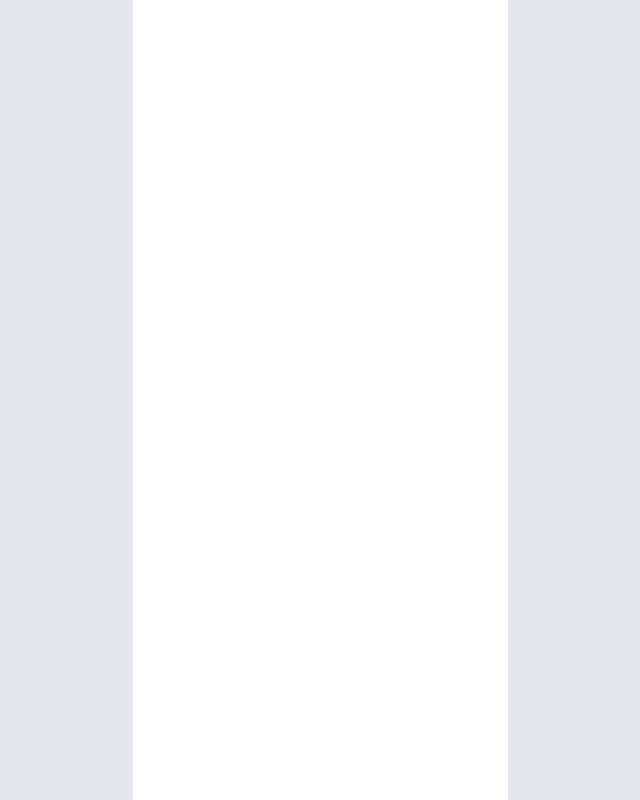
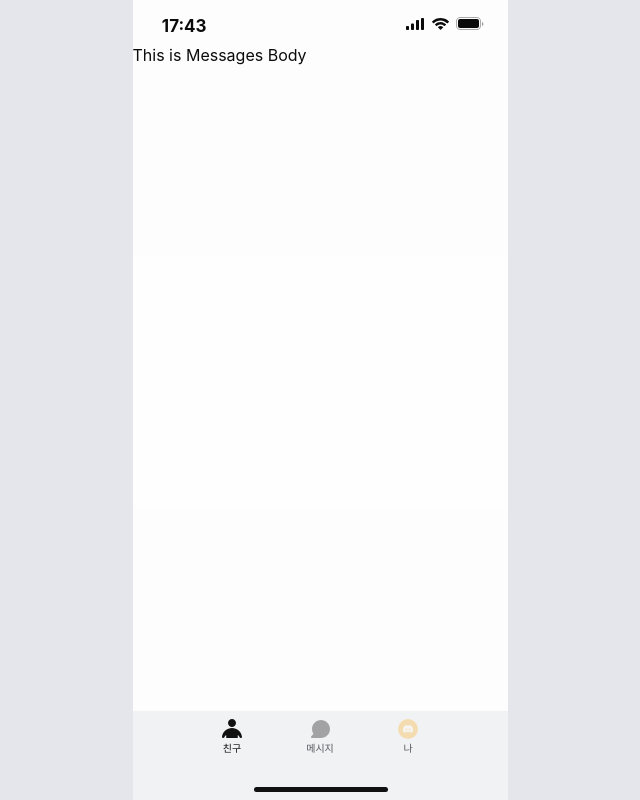
Before and after one commit to CEOS-Developers/react-messenger-19th, a React (Create React App) app: page /messages in a window 1280 px wide. Before the commit this address had no page. Shown: the whole page, without its empty margins (320-960 px from the left). Built offline with nearby package versions, Linux system fonts and the light colour scheme; a web font is replaced by a local one.

Commit message:
Feat : make each page routing in app.tsx

```diff
--- a/src/App.tsx
+++ b/src/App.tsx
@@ -6,6 +6,8 @@ import { RecoilRoot } from 'recoil';
 import { BrowserRouter, Routes, Route } from 'react-router-dom';
 import CommonLayout from '@pages/CommonLayout';
 import Friends from '@pages/Friends';
+import Messages from '@pages/Messages';
+import Profile from '@pages/Profile';
 
 function App() {
   return (
@@ -16,6 +18,8 @@ function App() {
           <Routes>
             <Route path="/" element={<CommonLayout />}>
               <Route index={true} element={<Friends />}></Route>
+              <Route path="messages" element={<Messages />}></Route>
+              <Route path="profile" element={<Profile />}></Route>
             </Route>
             <Route path="/chat" element={<ChatMain />} />
           </Routes>
--- /dev/null
+++ b/src/components/non-fixed/MessageBody/MessageBody.tsx
@@ -0,0 +1,14 @@
+import styled from 'styled-components';
+
+const StyledMessageBody = styled.section`
+  flex-grow: 1;
+  overflow-y: scroll;
+`;
+
+export default function MessageBody() {
+  return (
+    <StyledMessageBody className="scroll-box">
+      This is Messages Body
+    </StyledMessageBody>
+  );
+}
--- /dev/null
+++ b/src/components/non-fixed/ProfileBody/ProfileBody.tsx
@@ -0,0 +1,14 @@
+import styled from 'styled-components';
+
+const StyledProfileBody = styled.section`
+  flex-grow: 1;
+  overflow-y: scroll;
+`;
+
+export default function ProfileBody() {
+  return (
+    <StyledProfileBody className="scroll-box">
+      This is ProfileBody
+    </StyledProfileBody>
+  );
+}
--- /dev/null
+++ b/src/pages/Messages.tsx
@@ -0,0 +1,11 @@
+import MessageBody from '@components/non-fixed/MessageBody/MessageBody';
+import TabBar from '@components/non-fixed/TabBar/TabBar';
+
+export default function Messages() {
+  return (
+    <>
+      <MessageBody />
+      <TabBar />
+    </>
+  );
+}
--- /dev/null
+++ b/src/pages/Profile.tsx
@@ -0,0 +1,11 @@
+import ProfileBody from '@components/non-fixed/ProfileBody/ProfileBody';
+import TabBar from '@components/non-fixed/TabBar/TabBar';
+
+export default function Profile() {
+  return (
+    <>
+      <ProfileBody />
+      <TabBar />
+    </>
+  );
+}
```
